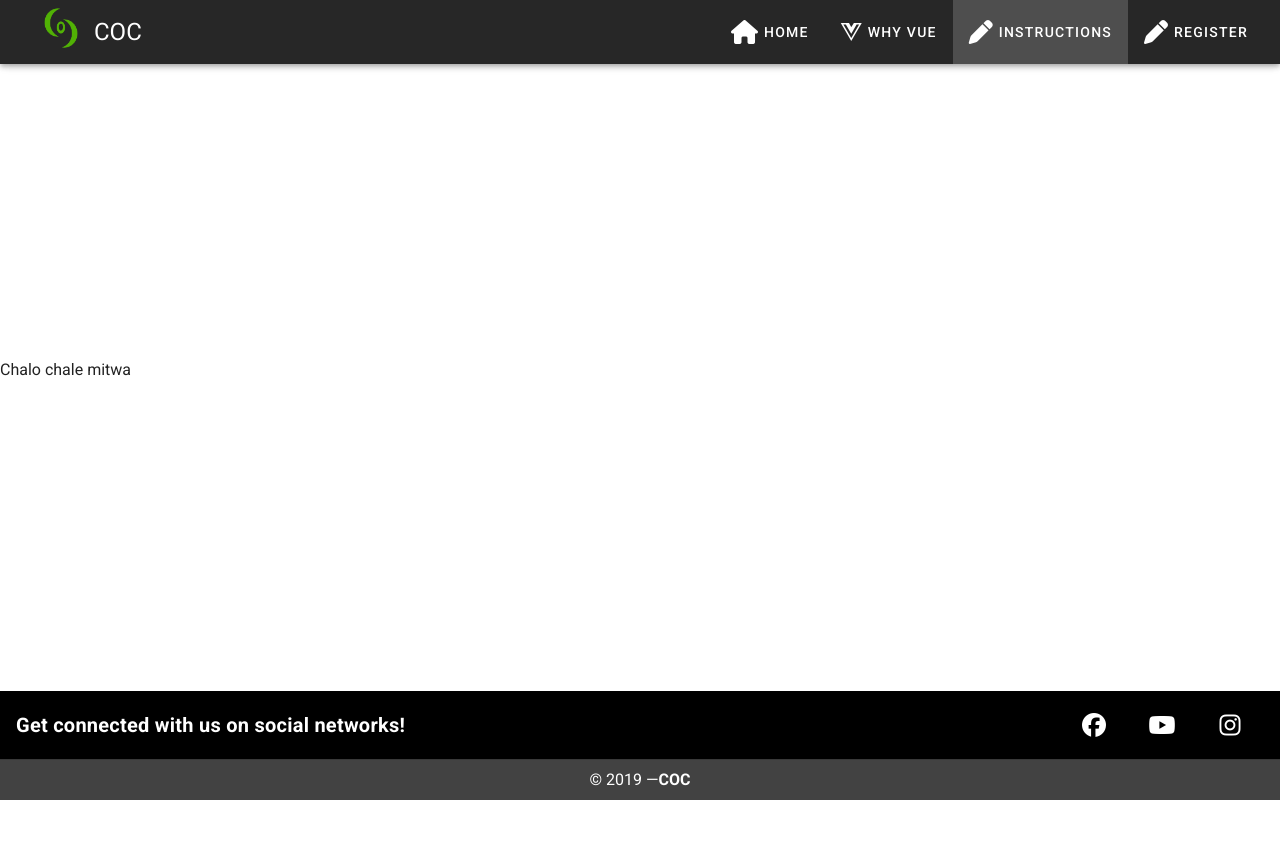
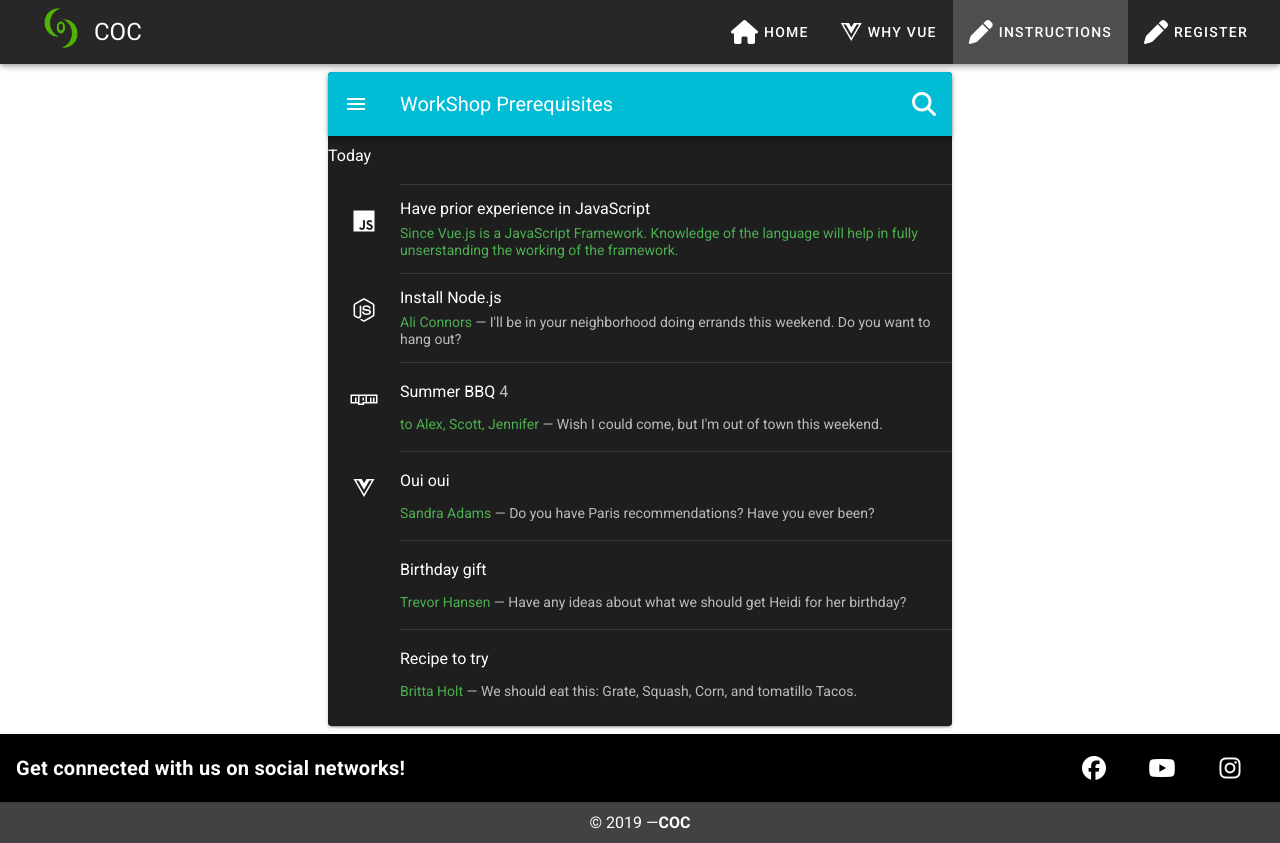
Before and after one commit to PrabhuPratik27/Vue-Workshop, a Vue app: page /instructions in a window 1280 px wide. Before the commit the page ends 800 px from the top, so only its background shows below. Built offline with nearby package versions, Linux system fonts and the light colour scheme.

Commit message:
Made instructions page

```diff
--- a/src/views/Instructions.vue
+++ b/src/views/Instructions.vue
@@ -1,13 +1,95 @@
 <template>
-<p>Chalo chale mitwa</p>
+  <v-layout justify-center align-center>
+    <v-flex xs12 md6>
+
+      <v-card class="mr-2 ml-2 mt-2 mb-2" dark>
+
+        <v-toolbar color="cyan" dark>
+
+          <v-app-bar-nav-icon></v-app-bar-nav-icon>
+
+          <v-toolbar-title>WorkShop Prerequisites</v-toolbar-title>
+
+          <div class="flex-grow-1"></div>
+
+          <v-btn icon>
+            <v-icon>fas fa-search</v-icon>
+          </v-btn>
+
+        </v-toolbar>
+
+        <v-list three-line>
+
+          <template v-for="(item, index) in items">
+
+            <p v-if="item.header" :key="item.header" v-text="item.header"></p>
+
+            <v-divider v-else-if="item.divider" :key="index" :inset="item.inset"></v-divider>
+
+            <v-list-item v-else :key="item.title" @click="noop">
+
+              <v-list-item-avatar>
+                <v-icon>{{ item.avatar }}</v-icon>
+              </v-list-item-avatar>
+
+              <v-list-item-content>
+                <v-list-item-title v-html="item.title"></v-list-item-title>
+                <v-list-item-subtitle v-html="item.subtitle"></v-list-item-subtitle>
+              </v-list-item-content>
+            </v-list-item>
+
+          </template>
+        </v-list>
+      </v-card>
+    </v-flex>
+  </v-layout>
 </template>
 
 <script>
 export default {
-
-}
+  data: () => ({
+      items: [
+        { header: 'Today' },
+        { divider: true, inset: true },
+        {
+          avatar: 'fab fa-js',
+          title: 'Have prior experience in JavaScript',
+          subtitle: "<span class='success--text'>Since Vue.js is a JavaScript Framework. Knowledge of the language will help in fully unserstanding the working of the framework.</span>",
+        },
+        { divider: true, inset: true },
+        {
+          avatar: 'fab fa-node-js',
+          title: 'Install Node.js',
+          subtitle: "<span class='success--text'>Ali Connors</span> &mdash; I'll be in your neighborhood doing errands this weekend. Do you want to hang out?",
+        },
+        { divider: true, inset: true },
+        {
+          avatar: 'fab fa-npm',
+          title: 'Summer BBQ <span class="grey--text text--lighten-1">4</span>',
+          subtitle: "<span class='success--text'>to Alex, Scott, Jennifer</span> &mdash; Wish I could come, but I'm out of town this weekend.",
+        },
+        { divider: true, inset: true },
+        {
+          avatar: 'fab fa-vuejs',
+          title: 'Oui oui',
+          subtitle: "<span class='success--text'>Sandra Adams</span> &mdash; Do you have Paris recommendations? Have you ever been?",
+        },
+        { divider: true, inset: true },
+        {
+          avatar: '',
+          title: 'Birthday gift',
+          subtitle: "<span class='success--text'>Trevor Hansen</span> &mdash; Have any ideas about what we should get Heidi for her birthday?",
+        },
+        { divider: true, inset: true },
+        {
+          avatar: '',
+          title: 'Recipe to try',
+          subtitle: "<span class='success--text'>Britta Holt</span> &mdash; We should eat this: Grate, Squash, Corn, and tomatillo Tacos.",
+        },
+      ],
+    }),
+};
 </script>
 
 <style scoped>
-
 </style>
```
